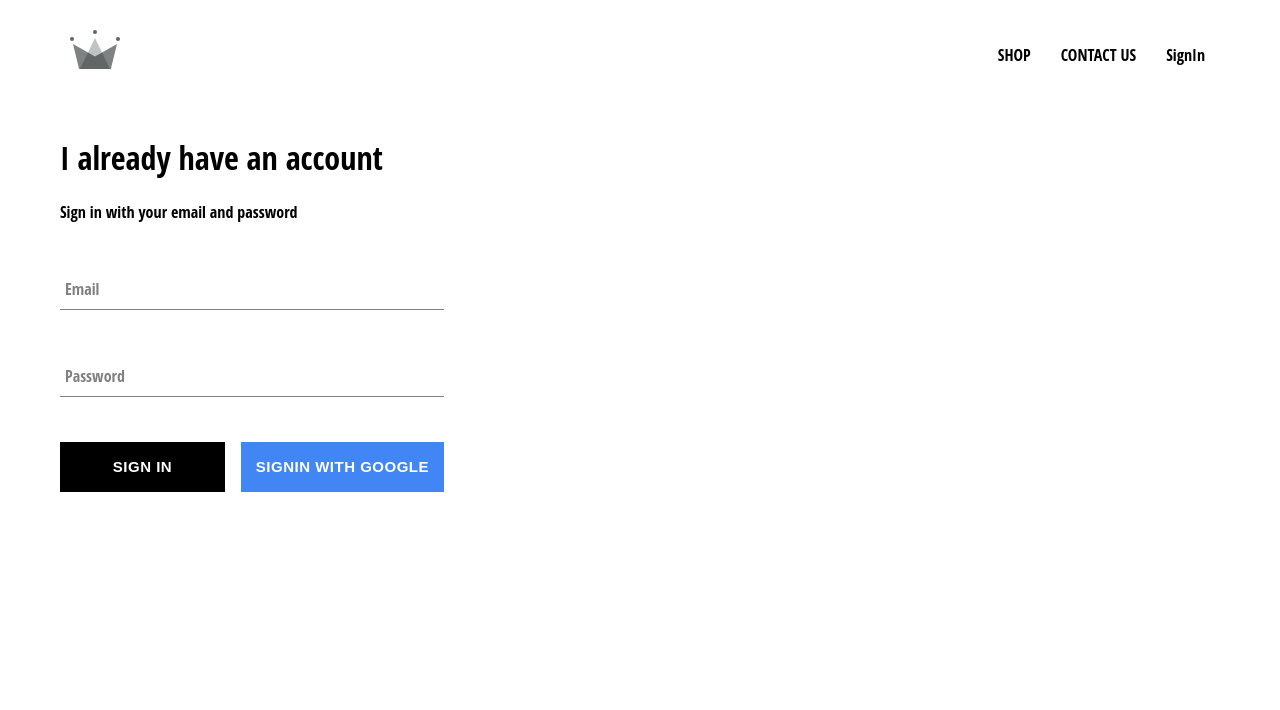
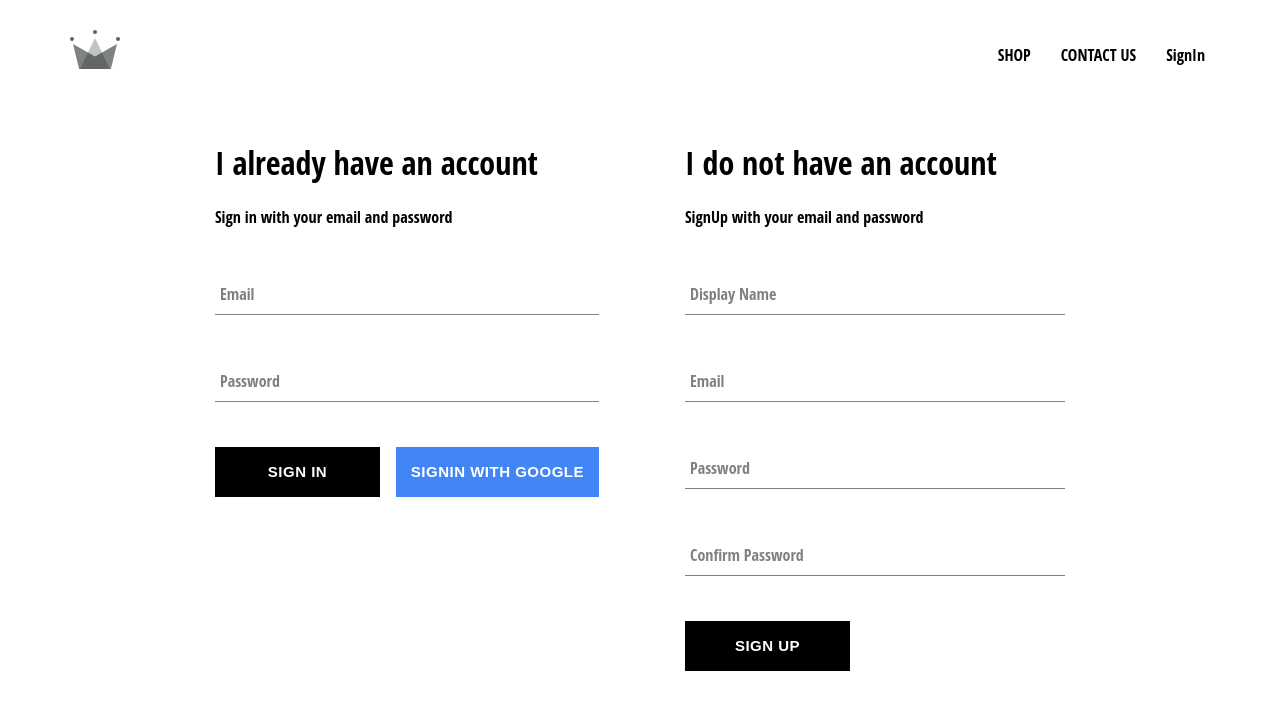
Before and after one commit to nalbandmohammad/store, a React (Create React App) app: page /signin in a window 1280 px wide. Shown: the top 710 px of the page. Built offline with nearby package versions, Linux system fonts and the light colour scheme; no server answers.

Commit message:
Added signup component and finishing SignIn handleSubmit method

```diff
--- a/src/App.js
+++ b/src/App.js
@@ -5,7 +5,7 @@
 import ShopPage from './pages/shop/shopPage';
 import Header from './components/header/header';
 import SignInAndSignUp from './pages/SignInAndSignUp/sign-in-and-sign-up';
-import {auth} from './firebase/firebase.utils';
+import {auth, createUserProfileDocument} from './firebase/firebase.utils';
 
 
 class App extends Component{
@@ -21,13 +21,27 @@
   unsubscribeFromAuth = null;
 
   componentDidMount(){
-    this.unsubscribeFromAuth = auth.onAuthStateChanged(user => {
-      this.setState({
-        currentUser: user
-      });
+    this.unsubscribeFromAuth = auth.onAuthStateChanged(async userAuth => {
+      if(userAuth){
+        const userRef = await createUserProfileDocument(userAuth);
 
-      console.log(user);
-    })
+        userRef.onSnapshot(snapShot => {
+          this.setState({
+            currentUser: {
+              id: snapShot.id,
+              ...snapShot.data()
+            }
+          })
+
+          console.log(this.state);
+
+       });
+
+      }
+      this.setState({currentUser: userAuth});
+    });
+
+
   }
 
   componentWillUnmount(){
--- a/src/components/sign-in/sign-in.js
+++ b/src/components/sign-in/sign-in.js
@@ -1,6 +1,6 @@
 import React, { Component } from 'react';
 
-import {signInWithGoogle} from '../../firebase/firebase.utils'
+import {auth, signInWithGoogle} from '../../firebase/firebase.utils'
 
 import FormInput from '../../components/form-input/form-input';
 
@@ -22,10 +22,19 @@
     }
 
 
-    handleSubmit = event => {
+    handleSubmit = async event => {
        event.preventDefault();
 
-       this.setState({email: '', password: ''})
+       const {email, password} = this.state;
+
+       try{
+        await auth.signInWithEmailAndPassword(email, password);
+        this.setState({email: '', password: ''})
+       }catch(error){
+           console.log(error)
+       }
+
+
     }
 
     handleChange = event => {
--- /dev/null
+++ b/src/components/sign-up/sign-up.js
@@ -0,0 +1,83 @@
+import React, { Component } from 'react';
+
+import FormInput from '../../components/form-input/form-input';
+
+import CustomButton from '../../components/custom-button/custom-button';
+
+import {auth, createUserProfileDocument} from '../../firebase/firebase.utils';
+
+import './sign-up.styles.scss';
+
+
+class SignUp extends Component {
+
+    constructor(){
+        super()
+
+        this.state = {
+            displayName: '',
+            email: '',
+            password: '',
+            confirmPassword: ''
+        }
+    }
+
+    handleSubmit = async event => {
+        event.preventDefault();
+
+        const { displayName, email, password, confirmPassword } = this.state;
+
+        if(password !== confirmPassword){
+            alert("password dont match");
+            return;
+        }
+
+        try{
+          const {user} = await auth.createUserWithEmailAndPassword(email, password);
+          await createUserProfileDocument(user, {displayName})
+
+          this.setState({
+            displayName: '',
+            email: '',
+            password: '',
+            confirmPassword: ''
+          });
+
+        }catch(error){
+          console.log(error);
+        }
+
+    }
+
+    handleChange = event => {
+        event.preventDefault();
+
+        const { name, value } = event.target;
+
+        this.setState({
+            [name]: value
+        })
+    }
+
+    render() {
+
+        const { displayName,email,password,confirmPassword } = this.state;
+        return (
+            <div className="sign-up">
+                <h1>I do not have an account</h1>
+                <span>SignUp with your email and password</span>
+
+                <form className="sign-up-form" onSubmit={this.handleSubmit}>
+                  <FormInput type="text" name="displayName" value={displayName} label="Display Name" onChange={this.handleChange} required/>
+                  <FormInput type="email" name="email" value={email} label="Email" onChange={this.handleChange} required/>
+                  <FormInput type="password" name="password" value={password} label="Password" onChange={this.handleChange} required/>
+                  <FormInput type="password" name="confirmPassword" value={confirmPassword} label="Confirm Password" onChange={this.handleChange} required/>
+
+                  <CustomButton type="submit">Sign Up</CustomButton>
+                </form>
+            </div>
+        )
+    }
+}
+
+export default SignUp;
--- /dev/null
+++ b/src/components/sign-up/sign-up.styles.scss
@@ -0,0 +1,9 @@
+.sign-up {
+  display: flex;
+  flex-direction: column;
+  width: 380px;
+
+  .title {
+    margin: 10px 0;
+  }
+}
--- a/src/firebase/firebase.utils.js
+++ b/src/firebase/firebase.utils.js
@@ -14,6 +14,36 @@
     measurementId: "G-219GP4X3Q9"
   }
 
+
+export const createUserProfileDocument = async (userAuth, additionalData) => {
+     if(!userAuth) return;
+
+     const userRef = firestore.doc(`users/${userAuth.uid}`);
+
+     const snapShot = await userRef.get();
+
+     if(!snapShot.exists){
+       const { displayName, email} = userAuth;
+       const createdAt = new Date();
+
+       try{
+         await userRef.set({
+           displayName,
+           email,
+           createdAt,
+           ...additionalData
+         })
+
+       }catch(error){
+          console.log('error created user', error.message)
+       }
+
+     }
+     return userRef;
+
+
+}
+
 firebase.initializeApp(config);
 
 export const auth = firebase.auth();
--- a/src/pages/SignInAndSignUp/sign-in-and-sign-up.js
+++ b/src/pages/SignInAndSignUp/sign-in-and-sign-up.js
@@ -1,9 +1,15 @@
 import React from 'react';
 
 import SignIn from '../../components/sign-in/sign-in'
+import SignUp from '../../components/sign-up/sign-up';
+
+import './sign-in-and-sign-up.styles.scss';
 
 const SignInAndSignUp = () => (
-    <div className="sign-in-and-sing-up"><SignIn/></div>
+    <div className="sign-in-and-sign-up">
+        <SignIn/>
+        <SignUp/>
+    </div>
 )
 
 export default SignInAndSignUp
--- a/src/pages/SignInAndSignUp/sign-in-and-sign-up.styles.scss
+++ b/src/pages/SignInAndSignUp/sign-in-and-sign-up.styles.scss
@@ -0,0 +1,6 @@
+.sign-in-and-sign-up {
+  width: 850px;
+  display: flex;
+  justify-content: space-between;
+  margin: 30px auto;
+}
```
